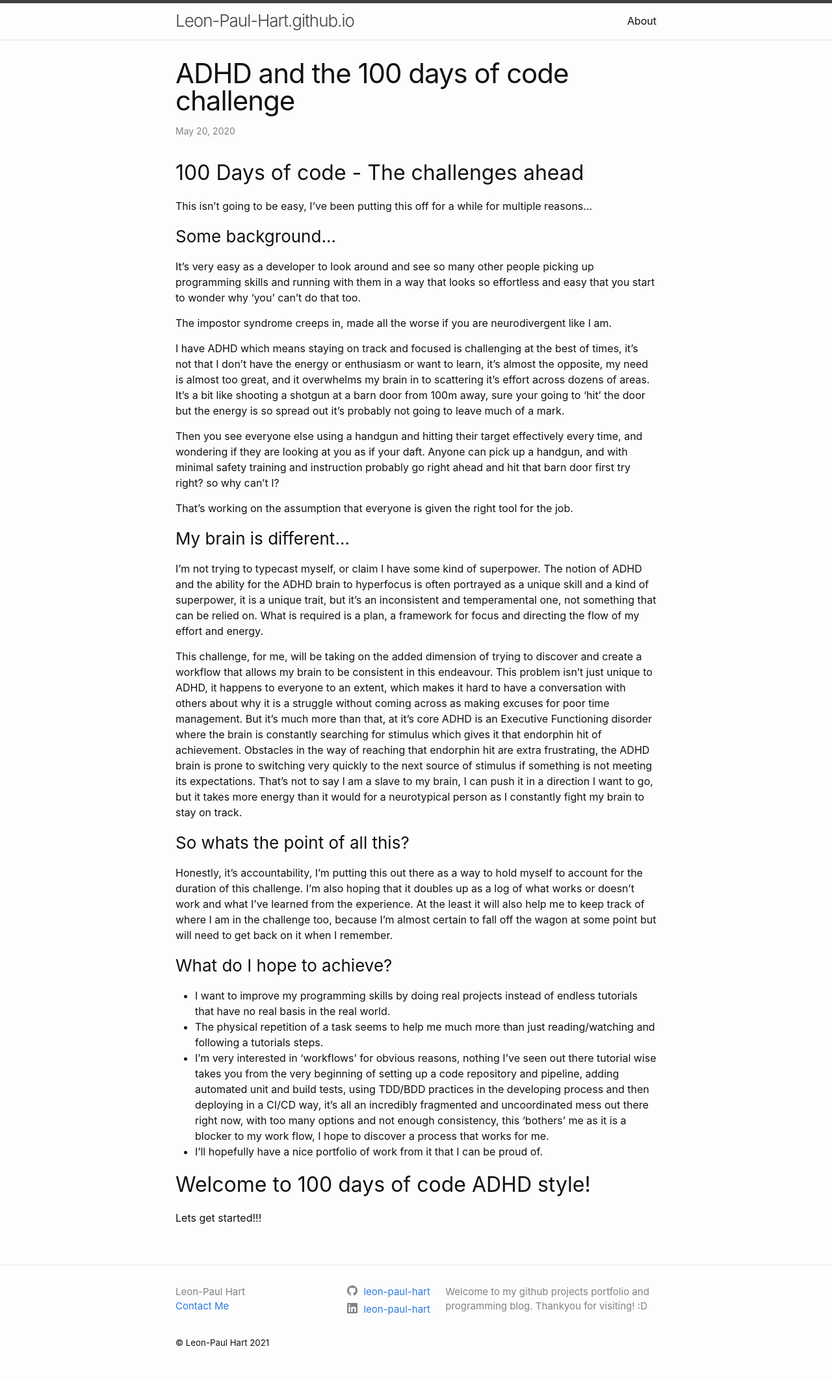
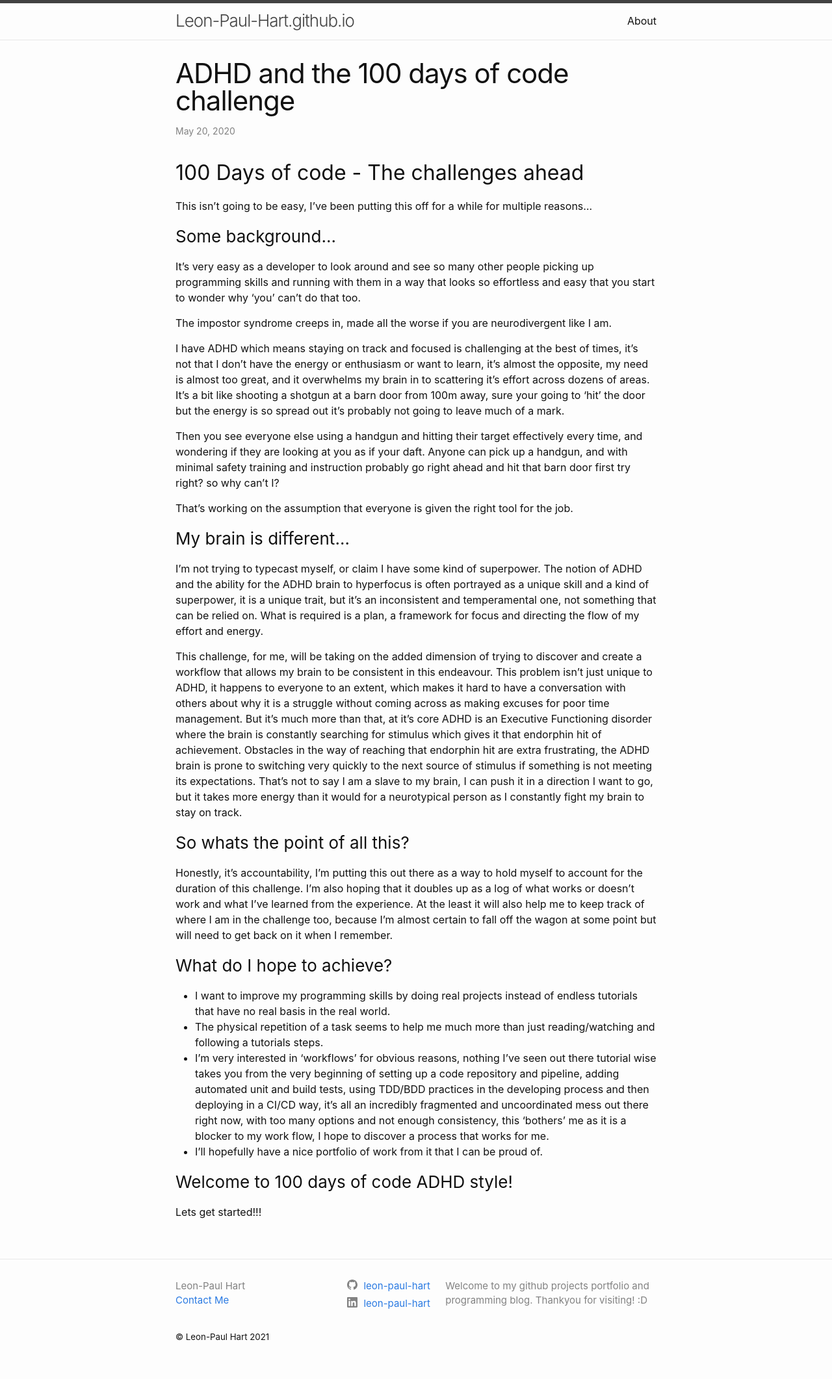
Before and after one commit to leon-paul-hart/leon-paul-hart.github.io, a Jekyll site: the page built from _posts/2020-05-20-ADHD-and-the-100-days-of-code-challenge.markdown, in a window 1280 px wide. Shown: the whole page at 65% size. Built offline with Jekyll 4.4.1, drawn with Linux system fonts in a browser that asks for light colours.

Commit message:
Fixed typos and some minor formatting tweaks

```diff
--- a/_posts/2020-05-20-ADHD-and-the-100-days-of-code-challenge.markdown
+++ b/_posts/2020-05-20-ADHD-and-the-100-days-of-code-challenge.markdown
@@ -38,6 +38,6 @@ Honestly, it's accountability, I'm putting this out there as a way to hold mysel
 - I'm very interested in 'workflows' for obvious reasons, nothing I've seen out there tutorial wise takes you from the very beginning of setting up a code repository and pipeline, adding automated unit and build tests, using TDD/BDD practices in the developing process and then deploying in a CI/CD way, it's all an incredibly fragmented and uncoordinated mess out there right now, with too many options and not enough consistency, this 'bothers' me as it is a blocker to my work flow, I hope to discover a process that works for me.
 - I'll hopefully have a nice portfolio of work from it that I can be proud of.
 
-## Welcome to 100 days of code ADHD style!
+### Welcome to 100 days of code ADHD style!
 
 Lets get started!!!
```
Also changed, not shown: other parts of _posts/2020-05-20-ADHD-and-the-100-days-of-code-challenge.markdown (+1 -1 lines).
